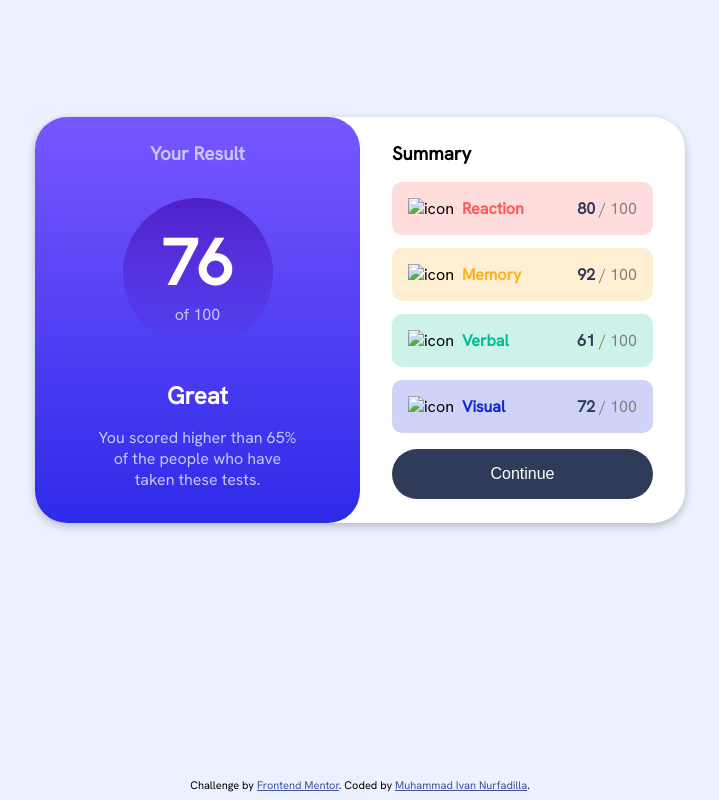
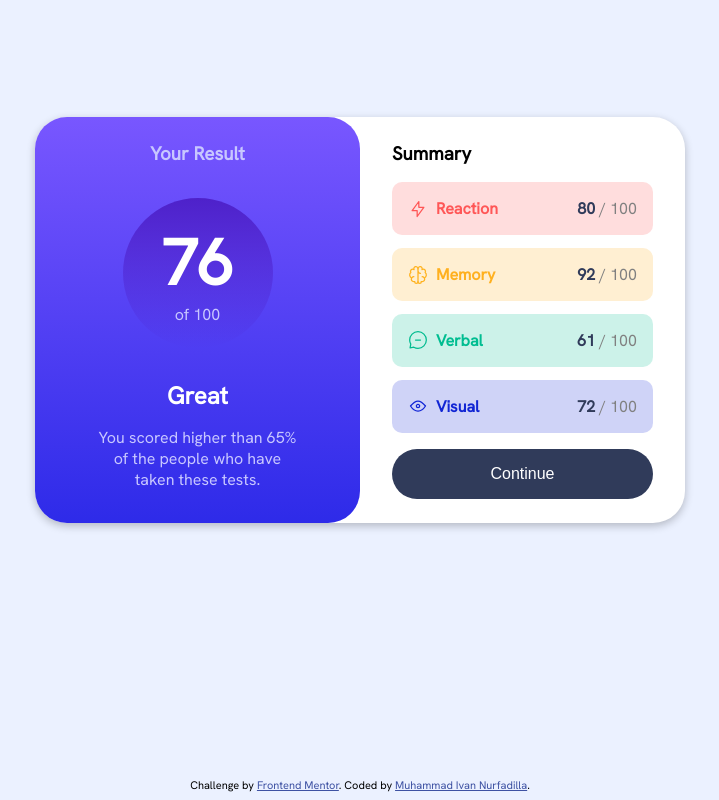
Before and after one commit to ipann1/results-summary-component-main, a plain HTML site: page index.html in a window 1280 px wide. Shown: the whole page, without its empty margins (280-999 px from the left). Drawn offline with Linux system fonts and the light colour scheme; the site is published under a folder, as on GitHub Pages, so addresses that start at the root find nothing.

Commit message:
Update Icon src

```diff
--- a/index.html
+++ b/index.html
@@ -33,28 +33,28 @@
         <div class="rows">
           <div class="row">
             <div class="badge">
-              <img src="/assets/images/icon-reaction.svg" alt="icon">
+              <img src="results-summary-component-main/assets/images/icon-reaction.svg" alt="icon">
               <b>Reaction</b>
             </div>
             <p><b>80 </b>/ 100</p>
           </div>
           <div class="row">
             <div class="badge">
-              <img src="/assets/images/icon-memory.svg" alt="icon">
+              <img src="results-summary-component-main/assets/images/icon-memory.svg" alt="icon">
               <b>Memory</b>
             </div>
             <p><b>92 </b>/ 100</p>
           </div>
           <div class="row">
             <div class="badge">
-              <img src="/assets/images/icon-verbal.svg" alt="icon">
+              <img src="results-summary-component-main/assets/images/icon-verbal.svg" alt="icon">
               <b>Verbal</b>
             </div>
             <p><b>61 </b>/ 100</p>
           </div>
           <div class="row">
             <div class="badge">
-              <img src="/assets/images/icon-visual.svg" alt="icon">
+              <img src="results-summary-component-main/assets/images/icon-visual.svg" alt="icon">
               <b>Visual</b>
             </div>
             <p><b>72 </b>/ 100</p>
```
